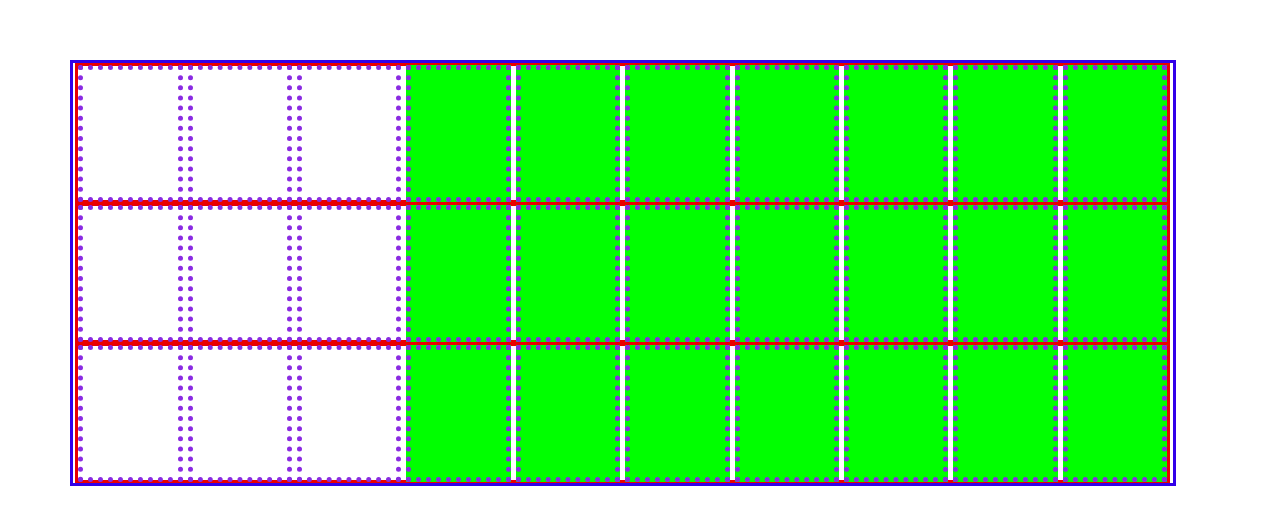
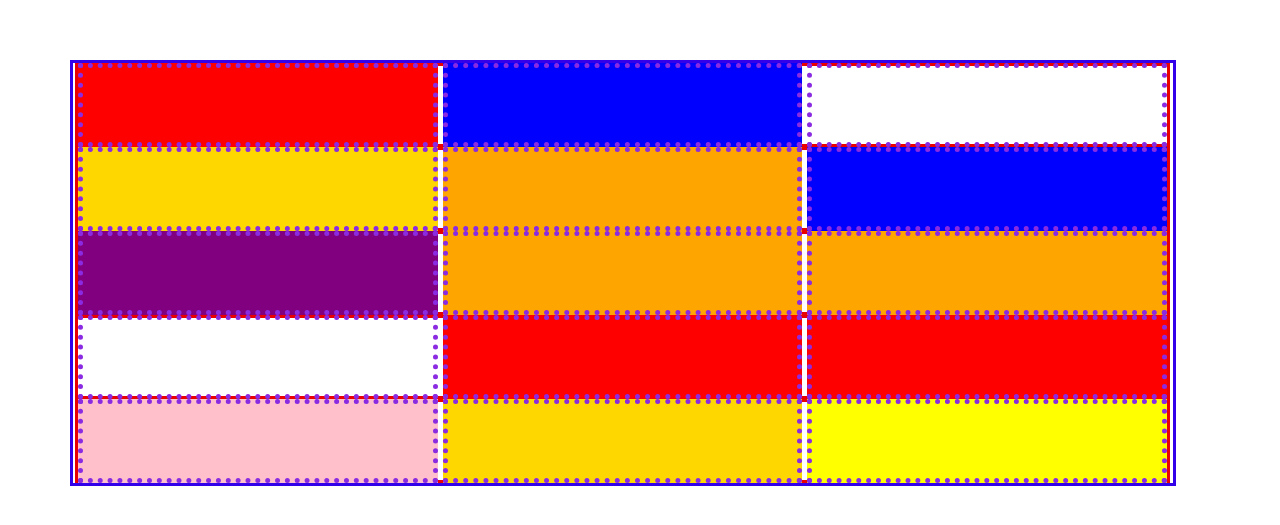
Before and after one commit to Afek-Sakaju/colors-table-react, a React (Create React App) app: page / in a window 1280 px wide. Shown: the part 119-644 px from the top of the page. Built offline with nearby package versions, Linux system fonts and the light colour scheme.

Commit message:
changed logic, fixed the issue of the whole row changing color when its now changing only the square that is clicked + now at the start the entire table is renderd randomally

```diff
--- a/src/base-components/Sqaure/Square.jsx
+++ b/src/base-components/Sqaure/Square.jsx
@@ -1,22 +1,29 @@
 import React from "react";
 import PropTypes from "prop-types";
+
 import "./Square.scss";
+import { generateRandomColor } from "../../utils/functions";
 
-export function Square({ color, setColors }) {
+export function Square({ colors, setColor, i, j }) {
   return (
     <div
       className="square"
-      style={{ backgroundColor: color }}
-      onClick={() => setColors()}
+      style={{ backgroundColor: colors[i][j] }}
+      onClick={() => {
+        setColor((statesMatrix) => {
+          statesMatrix[i][j] = generateRandomColor();
+          return [...statesMatrix];
+        });
+      }}
     ></div>
   );
 }
 
 Square.propTypes = {
-  color: PropTypes.string,
-  setColors: PropTypes.func.isRequired,
+  colors: PropTypes.array.isRequired,
+  setColor: PropTypes.func.isRequired,
+  i: PropTypes.number.isRequired,
+  j: PropTypes.number.isRequired,
 };
 
-Square.defaultProps = {
-  color: "lime",
-};
+Square.defaultProps = {};
--- a/src/components/ColorsTable/ColorsTable.jsx
+++ b/src/components/ColorsTable/ColorsTable.jsx
@@ -1,24 +1,23 @@
 import React, { useState } from "react";
 import PropTypes from "prop-types";
-import { matrix, matrixColumns, matrixRows } from "../../utils/consts";
+import { statesMatrix } from "../../utils/consts";
 import { Row } from "../";
-import {
-  fillSquareComponentsInMatrix,
-  generateUniqueId,
-  createMatrix,
-} from "../../utils/functions";
+import { generateUniqueId } from "../../utils/functions";
 import "./ColorsTable.scss";
 
 export function ColorsTable({ width, height }) {
-  const statesMatrix = createMatrix(matrixColumns, matrixRows);
-  const [color, setColor] = useState(statesMatrix);
-
-  fillSquareComponentsInMatrix(matrix, color, setColor);
+  const [colors, setColor] = useState(statesMatrix);
 
   return (
     <div className="tableContainer" style={{ width: width, height: height }}>
-      {matrix.map((row) => (
-        <Row key={generateUniqueId()} row={row} />
+      {statesMatrix.map((row, i) => (
+        <Row
+          row={row}
+          colors={colors}
+          setColor={setColor}
+          i={i}
+          key={generateUniqueId()}
+        />
       ))}
     </div>
   );
--- a/src/components/Row/Row.jsx
+++ b/src/components/Row/Row.jsx
@@ -1,13 +1,30 @@
 import React from "react";
 import PropTypes from "prop-types";
+import { Square } from "../../base-components";
+import { generateUniqueId } from "../../utils/functions";
 import "./Row.scss";
 
-export function Row({ row }) {
-  return <div className="row">{row}</div>;
+export function Row({ row, colors, setColor, i }) {
+  return (
+    <div className="row">
+      {row.map((_color, j) => (
+        <Square
+          colors={colors}
+          setColor={setColor}
+          j={j}
+          i={i}
+          key={generateUniqueId()}
+        />
+      ))}
+    </div>
+  );
 }
 
 Row.propTypes = {
   row: PropTypes.array.isRequired,
+  colors: PropTypes.array.isRequired,
+  setColor: PropTypes.func.isRequired,
+  i: PropTypes.number.isRequired,
 };
 
 Row.defaultProps = {};
--- a/src/utils/consts.js
+++ b/src/utils/consts.js
@@ -1,7 +1,7 @@
-import { createMatrix } from "./functions";
+import { createMatrix, generateRandomColor } from "./functions";
 
 export const matrixRows = 3;
-export const matrixColumns = 10;
+export const matrixColumns = 5;
 
 export const colors = [
   "red",
@@ -17,4 +17,8 @@ export const colors = [
   "gold",
 ];
 
-export const matrix = createMatrix(matrixRows, matrixColumns);
+export const statesMatrix = createMatrix(
+  matrixColumns,
+  matrixRows,
+  generateRandomColor
+);
--- a/src/utils/functions.js
+++ b/src/utils/functions.js
@@ -1,5 +1,4 @@
 import { colors } from "./consts";
-import { Square } from "../base-components/Sqaure/Square";
 
 export const generateRandomColor = () => {
   const randomNumber = Math.floor(Math.random() * (colors.length + 1));
@@ -12,31 +11,22 @@ export function generateUniqueId() {
     .substring(1, 9)}`;
 }
 
-export const createMatrix = (rows, columns) => {
-  return Array(rows).fill(Array(columns).fill(null));
-};
+export const createMatrix = (rows, columns, value = null) => {
+  /* todo: make this code prettier using high
+  order function without breaking logic */
+  const res = [];
 
-export const fillSquareComponentsInMatrix = (
-  matrix,
-  colors,
-  setColors,
-  style = {}
-) => {
-  for (let i = 0; i < matrix.length; i++) {
-    for (let j = 0; j < matrix[i].length; j++) {
-      matrix[i][j] = (
-        <Square
-          color={colors[i][j]}
-          setColors={() =>
-            setColors((children) => {
-              children[i][j] = generateRandomColor();
-              return [...children];
-            })
-          }
-          key={`${generateUniqueId()}`}
-          style={style}
-        />
-      );
+  for (let i = 0; i < rows; i++) {
+    res.push(createRow(columns));
+  }
+
+  return res;
+
+  function createRow(length) {
+    const row = [];
+    for (let j = 0; j < length; j++) {
+      row.push(typeof value === "function" ? value() : value);
     }
+    return row;
   }
 };
```
